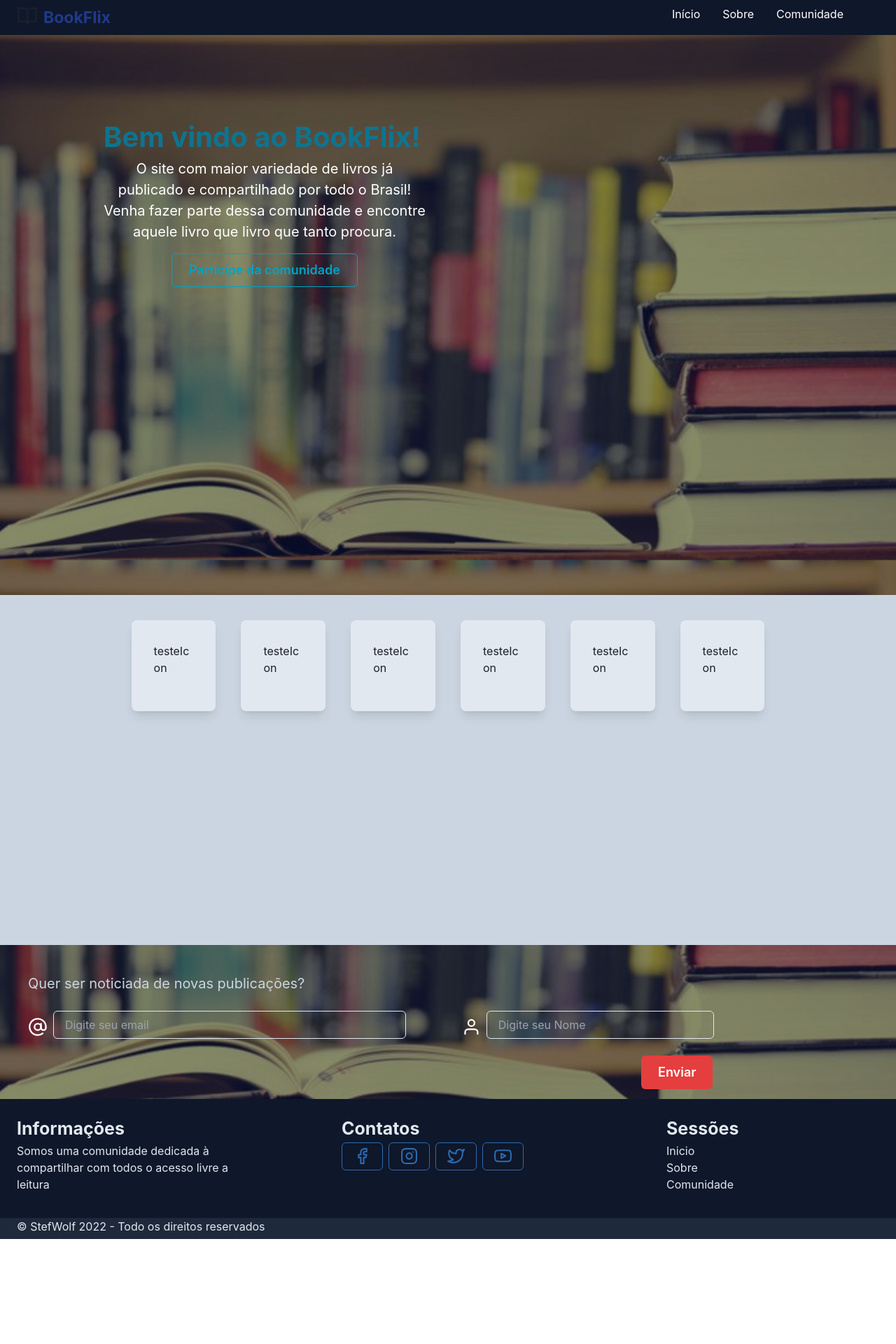
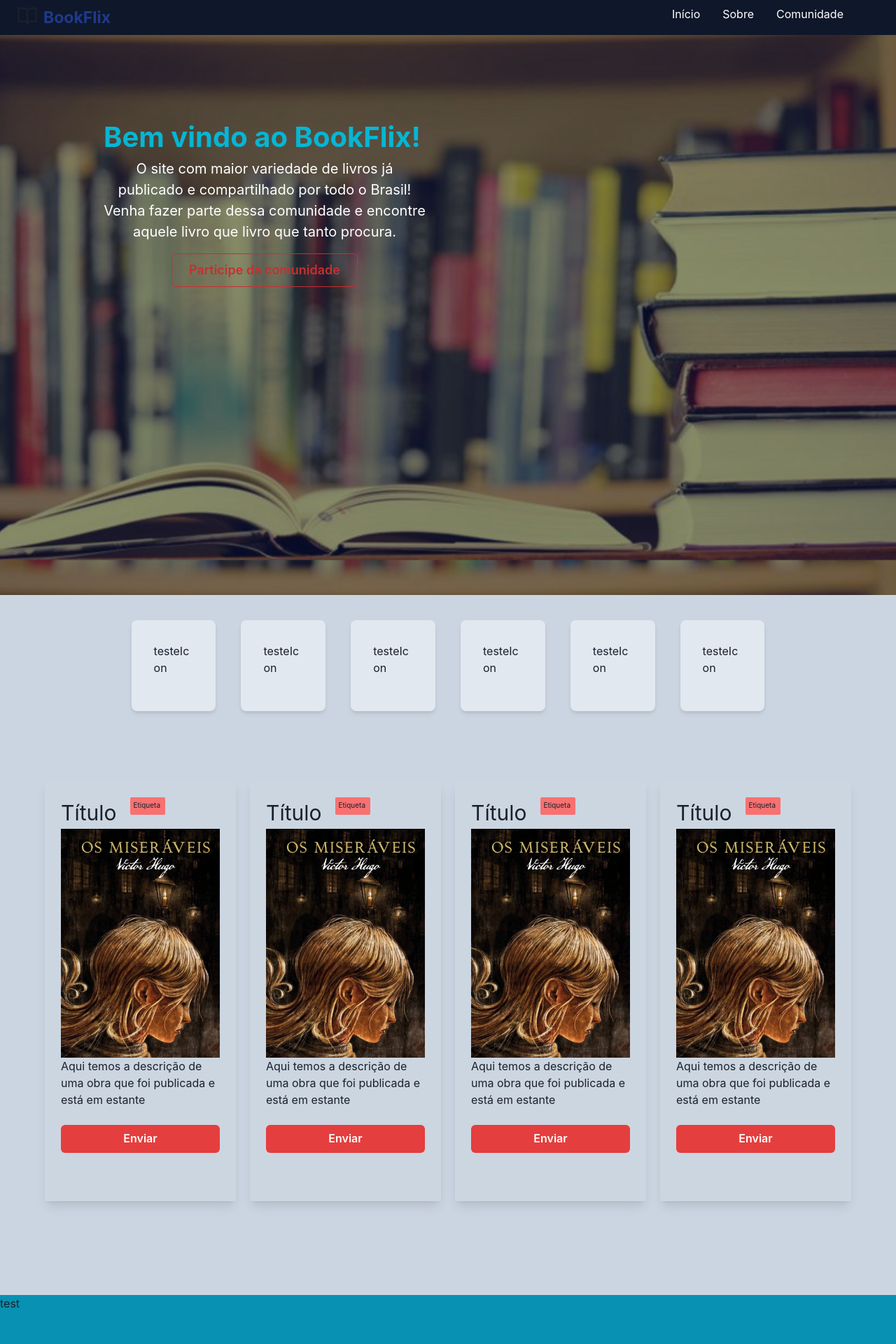
Before and after one commit to StefWolf/BookFlix, a React (Vite) app: page / in a window 1280 px wide. Shown: the top 1920 px of the page at 70% size. Before the commit the page ends 1770 px from the top, so only its background shows below. Built offline with nearby package versions, Linux system fonts and the light colour scheme.

Commit message:
Add category incompleto e cards teste

```diff
--- /dev/null
+++ b/src/Components/CardBook.jsx
@@ -0,0 +1,22 @@
+import { Button } from '@chakra-ui/react'
+import BookOsMiseraveis from '../img/BookOsMiseraveis.jpg'
+
+export default function CardBook(){
+    return (
+        <div className="w-[300px] min-h-[600px] flex-col bg-slate-300/20 p-[2%] relative shadow-lg">
+            <div className="flex gap-5">
+                <h1 className="text-[30px]">Título</h1>
+                <nav className="w-[50px] h-[25px] text-[10px] bg-red-400 p-1 rounded-sm">
+                    Etiqueta
+                </nav>
+            </div>
+            <img src={BookOsMiseraveis} />
+            <p>
+                    Aqui temos a descrição de uma obra que foi publicada e está em estante
+            </p>
+            <Button colorScheme="red" className="justify-center mt-6 w-full" variant='solid' size='md'>
+                            Enviar
+            </Button>
+        </div>
+    )
+}
--- a/src/Components/CardCategory.jsx
+++ b/src/Components/CardCategory.jsx
@@ -2,7 +2,7 @@
 
 export default function CardCategory(){
     return(
-        <div className="w-[10%] h-[130px] bg-slate-200 shadow-lg p-8 rounded-lg flex-col gap-5">
+        <div className="w-[10%] h-[130px] bg-slate-200 shadow-md p-8 rounded-lg flex-col gap-5">
             <p>testeIcon</p>
             <p></p>
         </div>
--- a/src/Pages/Home.jsx
+++ b/src/Pages/Home.jsx
@@ -3,6 +3,7 @@ import { Button, ButtonGroup, Center, Input } from '@chakra-ui/react'
 import SectionCardsCategory from "../Components/SectionCardsCategory";
 import Footer from "../Components/Footer";
 import { FiAtSign, FiUser } from "react-icons/fi";
+import CardBook from "../Components/CardBook";
 
 export default function Home(){
     return(
@@ -14,14 +15,14 @@ export default function Home(){
                         <div className=" w-full h-screen  bg-slate-900/50 ">
                             <div className="lg:ml-32 lg:mt-24 w-[500px]  min-h-[300px]">
                                 <div className="p-5 flex-col">
-                                    <h1 className="text-[40px] text-cyan-700"><strong>Bem vindo ao BookFlix!</strong></h1>
+                                    <h1 className="text-[40px] text-cyan-500"><strong>Bem vindo ao BookFlix!</strong></h1>
                                     <div className="text-center text-[20px] text-white">
                                         O site com maior variedade de livros já publicado e compartilhado por todo o Brasil!
                                         Venha fazer parte dessa comunidade e encontre aquele livro que livro que tanto procura.
                                     </div>
                                     <div className="items-center justify-center mt-4">
                                         <Center>
-                                            <Button colorScheme="cyan" className="justify-center" variant='outline' size='lg'>
+                                            <Button colorScheme="red" className="justify-center" variant='outline' size='lg'>
                                                 Participe da comunidade
                                             </Button>
                                         </Center>
@@ -33,8 +34,17 @@ export default function Home(){
                     </div>
                 </div>
 
-               <div className="bg-slate-300 w-full min-h-[500px]">
+               <div className="bg-slate-300 w-full min-h-[1000px]">
                     <SectionCardsCategory />
+                    <section className="h-[600px] gap-5 p-[5%] flex w-full">
+                        <CardBook />
+                        <CardBook />
+                        <CardBook />
+                        <CardBook />
+                    </section>
+               </div>
+               <div className="bg-cyan-600 w-full h-[200px]">
+                    <p>test</p>
                </div>
                <div className=" w-full h-[220px]  bg-slate-900/50 p-10">
                     <div className=" flex-col">
```
Also changed, not shown: src/img/BookOsMiseraveis.jpg (added).
